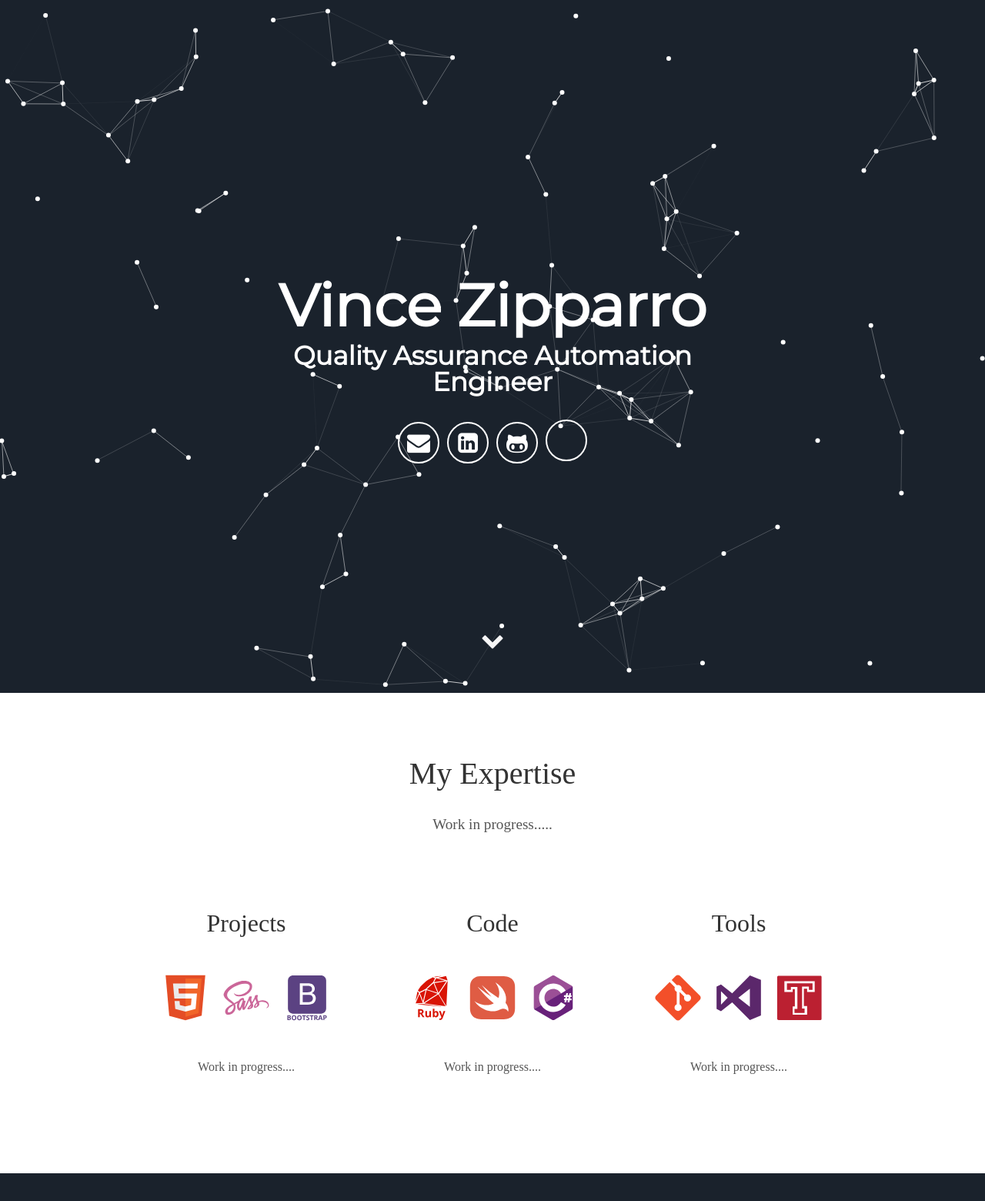
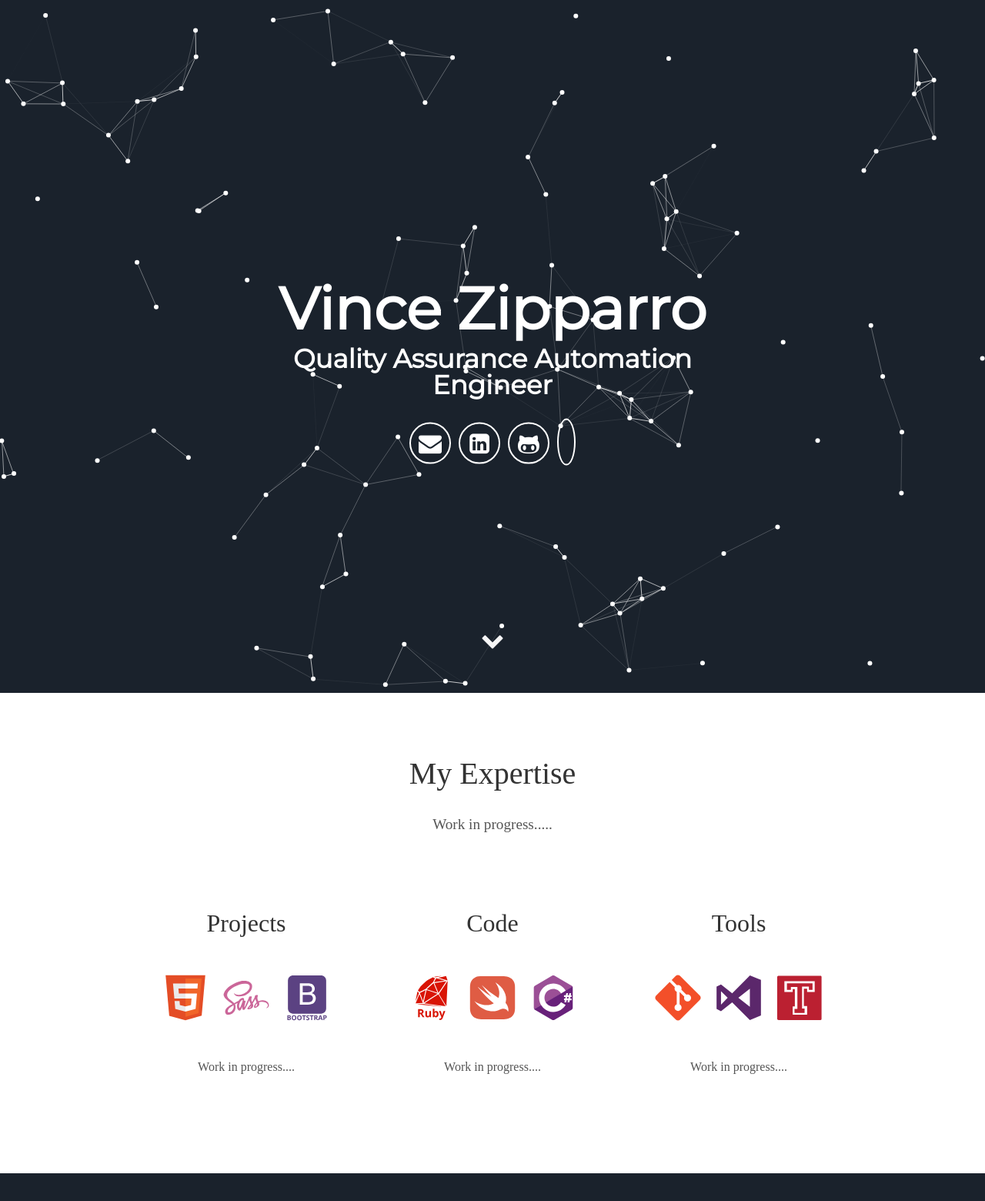
Before and after one commit to vincezipparro/vincezipparro.github.io, a Jekyll site: the page built from index.md, in a window 1280 px wide. Shown: the whole page at 77% size. Built offline with Jekyll 4.4.1, drawn with Linux system fonts in a browser that asks for light colours; some web fonts are replaced; our own code applies the rules of GitHub Pages for plain Markdown files.

Commit message:
add font awesome dependency and switch icon again

```diff
--- a/_includes/header.html
+++ b/_includes/header.html
@@ -8,7 +8,7 @@
         <a aria-label="Send email" href="mailto:vincezipparro@gmail.com"><i class="icon fa fa-envelope"></i></a>
         <a aria-label="My LinkedIn" target="_blank" href="https://www.linkedin.com/in/vince-zipparro-aba09959/"><i class="icon fa fa-linkedin-square" aria-hidden="true"></i></a>
         <a aria-label="My Github" target="_blank" href="https://github.com/vincezipparro"><i class="icon fa fa-github-alt" aria-hidden="true"></i></a>
-        <a aria-label="My App" target="_blank" href="https://apps.apple.com/us/app/bar-tabs/id1447581838"><i class="icon fa fa-app-store" aria-hidden="false"></i></a>
+        <a aria-label="My App" target="_blank" href="https://apps.apple.com/us/app/bar-tabs/id1447581838"><i class="icon fab fa-app-store"></i></a>
       </div>
       <div class="header-links">
         <!-- <a class="link" href="#about" data-scroll>About Me</a> -->
--- a/package.json
+++ b/package.json
@@ -9,6 +9,7 @@
   "author": "Mauricio Urraco <mauriurraco@gmail.com>",
   "license": "MIT",
   "dependencies": {
+    "@fortawesome/fontawesome-free": "^5.12.1",
     "browser-sync": "^2.18.6",
     "devicon": "^2.2.0",
     "gulp": "^4.0.2",
```
Also changed, not shown: 1 other file.
